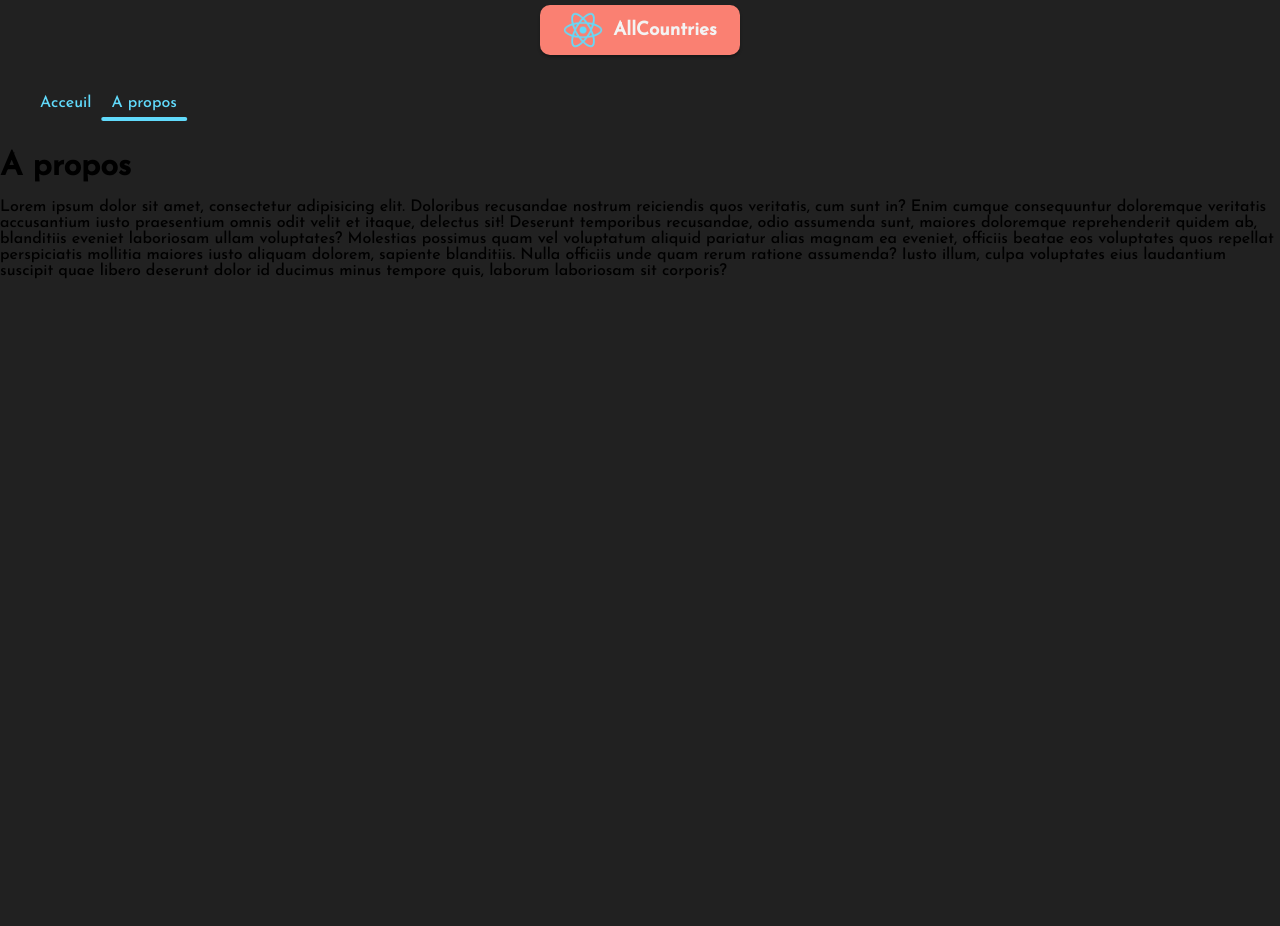
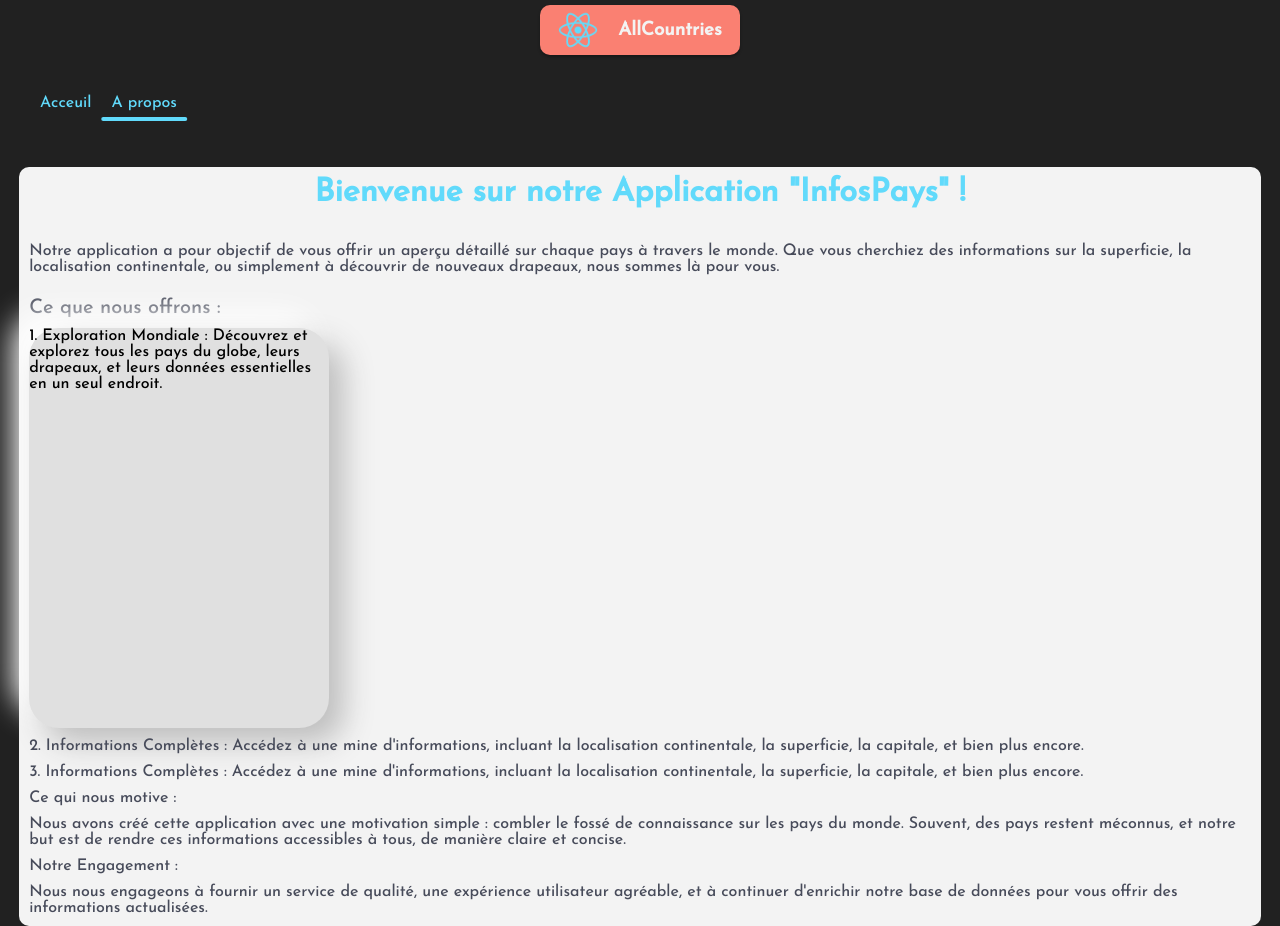
Before and after one commit to Moh7ven/AllCountries, a React (Create React App) app: page /about in a window 1280 px wide. Before the commit the page ends 800 px from the top, so only its background shows below. Built offline with nearby package versions, Linux system fonts and the light colour scheme.

Commit message:
about changed

```diff
--- a/src/pages/About.js
+++ b/src/pages/About.js
@@ -7,22 +7,52 @@ const About = () => {
     <div>
       <Logo />
       <Navigation />
-      <h1>A propos</h1>
       <br />
-      <p>
-        Lorem ipsum dolor sit amet, consectetur adipisicing elit. Doloribus
-        recusandae nostrum reiciendis quos veritatis, cum sunt in? Enim cumque
-        consequuntur doloremque veritatis accusantium iusto praesentium omnis
-        odit velit et itaque, delectus sit! Deserunt temporibus recusandae, odio
-        assumenda sunt, maiores doloremque reprehenderit quidem ab, blanditiis
-        eveniet laboriosam ullam voluptates? Molestias possimus quam vel
-        voluptatum aliquid pariatur alias magnam ea eveniet, officiis beatae eos
-        voluptates quos repellat perspiciatis mollitia maiores iusto aliquam
-        dolorem, sapiente blanditiis. Nulla officiis unde quam rerum ratione
-        assumenda? Iusto illum, culpa voluptates eius laudantium suscipit quae
-        libero deserunt dolor id ducimus minus tempore quis, laborum laboriosam
-        sit corporis?
-      </p>
+      <div className="aboutContainer">
+        <div className="aboutTextContainer">
+          <h1 className="welcomeAbout">
+            Bienvenue sur notre Application "InfosPays" !
+          </h1>
+          <p>
+            Notre application a pour objectif de vous offrir un aperçu détaillé
+            sur chaque pays à travers le monde. Que vous cherchiez des
+            informations sur la superficie, la localisation continentale, ou
+            simplement à découvrir de nouveaux drapeaux, nous sommes là pour
+            vous.
+          </p>
+          <p>Ce que nous offrons :</p>
+
+          <div className="aboutCard">
+            1. Exploration Mondiale : Découvrez et explorez tous les pays du
+            globe, leurs drapeaux, et leurs données essentielles en un seul
+            endroit.
+          </div>
+          <p>
+            2. Informations Complètes : Accédez à une mine d'informations,
+            incluant la localisation continentale, la superficie, la capitale,
+            et bien plus encore.
+          </p>
+          <p>
+            3. Informations Complètes : Accédez à une mine d'informations,
+            incluant la localisation continentale, la superficie, la capitale,
+            et bien plus encore.
+          </p>
+
+          <p>Ce qui nous motive :</p>
+          <p>
+            Nous avons créé cette application avec une motivation simple :
+            combler le fossé de connaissance sur les pays du monde. Souvent, des
+            pays restent méconnus, et notre but est de rendre ces informations
+            accessibles à tous, de manière claire et concise.
+          </p>
+          <p> Notre Engagement : </p>
+          <p>
+            Nous nous engageons à fournir un service de qualité, une expérience
+            utilisateur agréable, et à continuer d'enrichir notre base de
+            données pour vous offrir des informations actualisées.
+          </p>
+        </div>
+      </div>
     </div>
   );
 };
--- a/src/styles/_settings.scss
+++ b/src/styles/_settings.scss
@@ -8,12 +8,14 @@ $font-1: "font-1", sans-serif;
 $color-1: #61dafb;
 $color-2: salmon;
 $color-3: #212121;
+$color-4: #474b5a;
 $white: rgb(243, 243, 243);
 
 @mixin verticalCenter {
   display: flex;
   justify-content: center;
   align-items: center;
+  gap: 10px;
 }
 
 @mixin widthContainer {
--- /dev/null
+++ b/src/styles/components/_about.scss
@@ -0,0 +1,42 @@
+.aboutContainer {
+  @include verticalCenter;
+}
+
+.aboutTextContainer {
+  @include widthContainer;
+  background-color: $white;
+  padding: 10px;
+  border-radius: 10px;
+  display: grid;
+  gap: 10px;
+}
+
+.welcomeAbout {
+  text-align: center;
+}
+
+.aboutTextContainer p {
+  font-size: 16px;
+  color: $color-4;
+}
+
+.aboutTextContainer :nth-child(1) {
+  color: $color-1;
+}
+
+.aboutTextContainer :nth-child(2) {
+  margin-top: 2%;
+}
+
+.aboutTextContainer :nth-child(3) {
+  margin-top: 1%;
+  font-size: 20px;
+}
+
+.aboutCard {
+  width: 300px;
+  height: 400px;
+  border-radius: 30px;
+  background: #e0e0e0;
+  box-shadow: 15px 15px 30px #bebebe, -15px -15px 30px #ffffff;
+}
--- a/src/styles/index.scss
+++ b/src/styles/index.scss
@@ -4,3 +4,4 @@
 @import "./components/countries";
 @import "./components/card";
 @import "./components/countriesNumbers";
+@import "./components/about";
```
